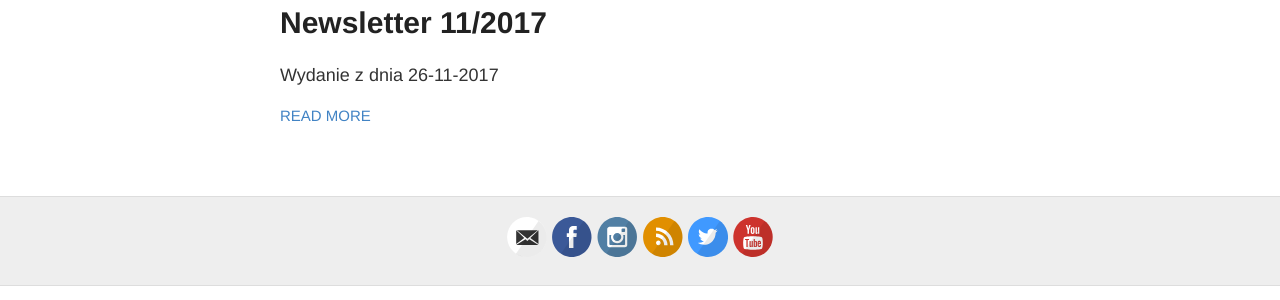
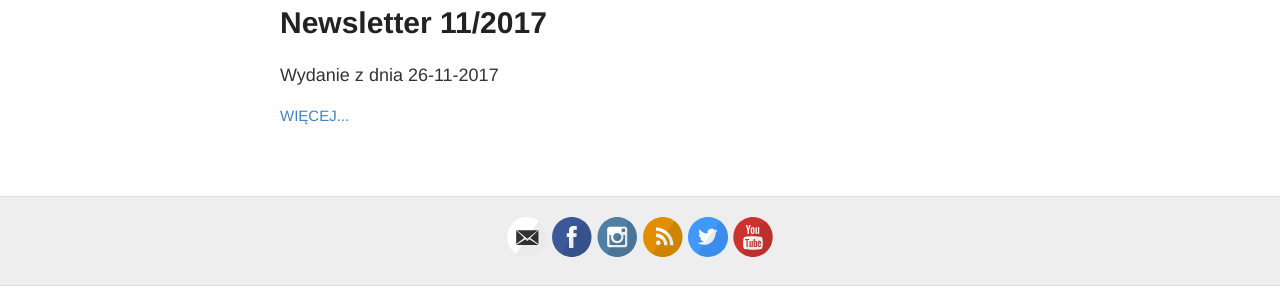
Before and after one commit to nifcbff/github.io, a Jekyll site: the page built from news.md, in a window 1280 px wide. Shown: the part 245-545 px from the top of the page. Built offline with Jekyll 4.4.1, drawn with Linux system fonts in a browser that asks for light colours.

Commit message:
read more

```diff
--- a/news.md
+++ b/news.md
@@ -14,7 +14,7 @@ permalink: /news/
         {{ post.excerpt }}
       </div>
 
-      <a href="{{ site.baseurl }}{{ post.url }}" class="read-more">Read More</a>
+      <a href="{{ site.baseurl }}{{ post.url }}" class="read-more">Więcej...</a>
     </article>
   {% endfor %}
 </div>
```
